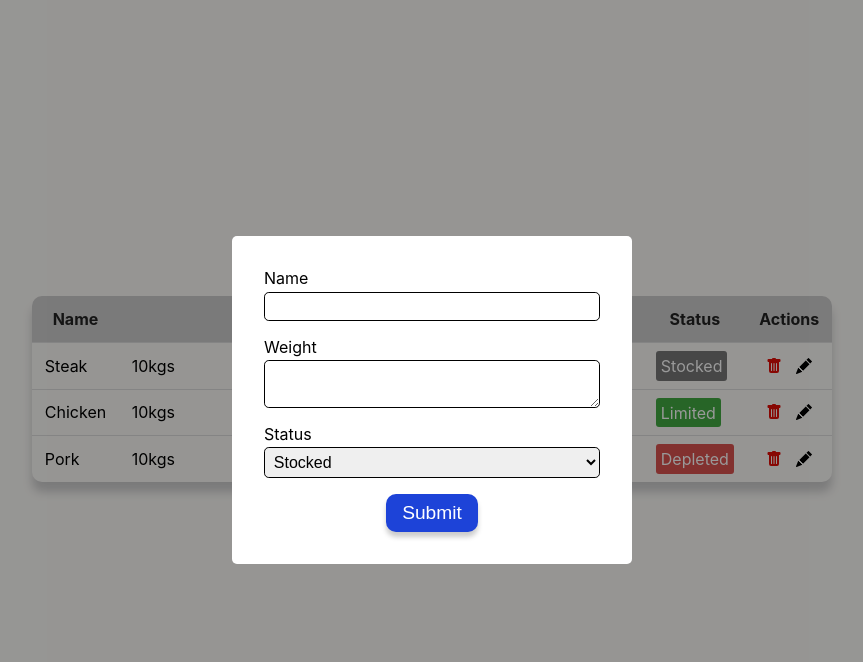
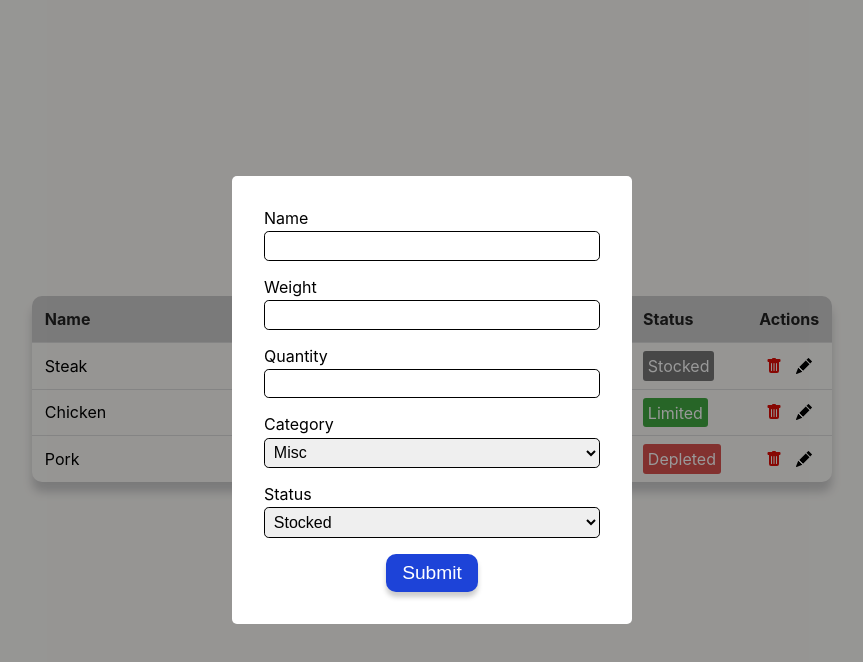
Before and after one commit to hsing127/FoodTruck-Financial-Platform, a React (Create React App) app in the folder FoodTruck Financial React WebApp/: page /dashboard/inventory in a window 1280 px wide. Both pictures are taken after a click on the button "Add". Shown: the top 662 px of the page, without its empty margins (208-1071 px from the left). Built offline with nearby package versions, Linux system fonts and the light colour scheme.

Commit message:
Added additional columns

```diff
--- a/FoodTruck Financial React WebApp/src/components/dashboard/DashboardInventoryPage.js
+++ b/FoodTruck Financial React WebApp/src/components/dashboard/DashboardInventoryPage.js
@@ -8,9 +8,9 @@ const DashboardInventoryPage = () => {
   const [modalOpen, setModalOpen] = useState(false);
 
   const [rows, setRows] = useState([
-    {name: "Steak", weight: "10kgs", status: "stocked"},
-    {name: "Chicken ", weight: "10kgs", status: "limited"},
-    {name: "Pork ", weight: "10kgs", status: "depleted"},
+    {name: "Steak", weight: "10kgs", quantity: 1, category:"meat", status: "stocked"},
+    {name: "Chicken ", weight: "10kgs", quantity: 1, category:"meat", status: "limited"},
+    {name: "Pork ", weight: "10kgs", quantity: 1, category:"meat", status: "depleted"},
   ]);
 
   const [rowtoEdit, setRowToEdit] = useState(null);
@@ -23,6 +23,8 @@ const DashboardInventoryPage = () => {
   const [formState, setFormState] = useState({
     name: "",
     weight: "",
+    quantity: "",
+    category: "misc",
     status: "stocked",
   });
 
@@ -66,6 +68,8 @@ const DashboardInventoryPage = () => {
     setFormState({
       name: "",
       weight: "",
+      quantity: "",
+      category: "misc",
       status: "stocked",
     });
   };
@@ -84,10 +88,20 @@ const DashboardInventoryPage = () => {
   return (
     <div className='table-container'>
       <table className='table'>
+      <colgroup>
+        <col className="name-col" />
+        <col className="weight-col" />
+        <col className="quantity-col" />
+        <col className="category-col" />
+        <col className="status-col" />
+        <col className="actions-col" />
+      </colgroup>
         <thead>
           <tr>
             <th>Name</th>
-            <th className='expand'>Weight</th>
+            <th>Weight</th>
+            <th>Qty</th>
+            <th>Category</th>
             <th>Status</th>
             <th>Actions</th>
           </tr>
@@ -96,11 +110,13 @@ const DashboardInventoryPage = () => {
           {
             rows.map((row,idx) => {
               const statusText = row.status.charAt(0).toUpperCase() + row.status.slice(1);
-
+              const categoryText = row.category.charAt(0).toUpperCase() + row.category.slice(1);
 
               return <tr key={idx}>
                 <td>{row.name}</td>
-                <td className='expand'>{row.weight}</td>
+                <td>{row.weight}</td>
+                <td>{row.quantity}</td>
+                <td>{categoryText}</td>
                 <td>
                   <span className={`label label-${row.status}`}>{statusText}</span>
                 </td>
@@ -121,6 +137,8 @@ const DashboardInventoryPage = () => {
         setFormState({
           name: "",
           weight: "",
+          quantity: "",
+          category: "misc",
           status: "stocked",
         });
         setModalOpen(true)
@@ -143,10 +161,32 @@ const DashboardInventoryPage = () => {
             </div>
             <div className='form-group'>
               <label htmlFor='weight'>Weight</label>
-              <textarea
+              <input
+              type='number'
               name='weight'
               value={formState.weight}
               onChange={handleChange}/>
+            </div>
+            <div className='form-group'>
+              <label htmlFor='quantity'>Quantity</label>
+              <input
+              type='number'
+              name='quantity'
+              value={formState.quantity}
+              onChange={handleChange}/>
+            </div>
+            <div className='form-group'>
+              <label htmlFor='category'>Category</label>
+              <select
+              name='category'
+              value={formState.category}
+              onChange={handleChange}>
+                <option value='meat'>Meat</option>
+                <option value='fruit'>Fruit</option>
+                <option value='dairy'>Dairy</option>
+                <option value='vegetable'>Vegetable</option>
+                <option value='misc'>Misc</option>
+              </select>
             </div>
             <div className='form-group'>
               <label htmlFor='status'>Status</label>
--- a/FoodTruck Financial React WebApp/src/styles/DashInventory.css
+++ b/FoodTruck Financial React WebApp/src/styles/DashInventory.css
@@ -24,6 +24,7 @@ body{
   max-width: 80%;
   margin: 1rem auto;
   overflow-x: auto;
+  text-align: left;
 }
 
 
@@ -46,9 +47,7 @@ body{
   background-color: #eee;
 }
 
-.expand {
-  width: 100%;
-}
+
 
 .label {
   border-radius: 3px;
@@ -101,6 +100,21 @@ body{
   width: 25em;
 }
 
+.name-col {
+  width: 40%;  /* Name column takes 40% */
+}
+
+.weight-col,
+.quantity-col,
+.category-col,
+.status-col {
+  width: 15%;  /* These columns take 15% each */
+}
+
+.actions-col {
+  width: 10%;  /* Actions column takes 10% */
+}
+
 .btn {
   margin-top: 1rem;
   border: none;
--- a/package.json
+++ b/package.json
@@ -1,5 +1,6 @@
 {
   "dependencies": {
+    "react-icons": "^5.3.0",
     "react-router-dom": "^6.26.2"
   }
 }
```
Also changed, not shown: 1 other file (tests, documents, lock files or other folders). Lines whose indentation alone changed are shown as unchanged.
